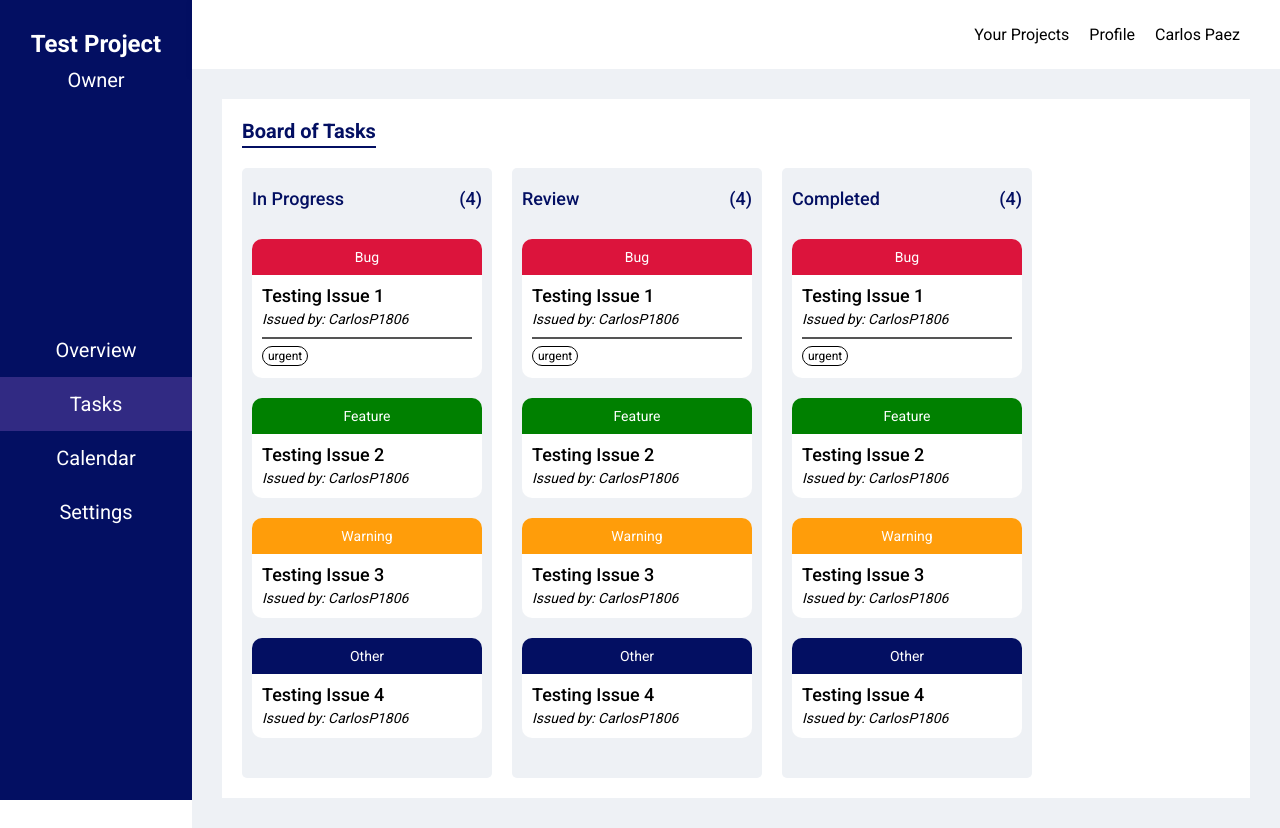
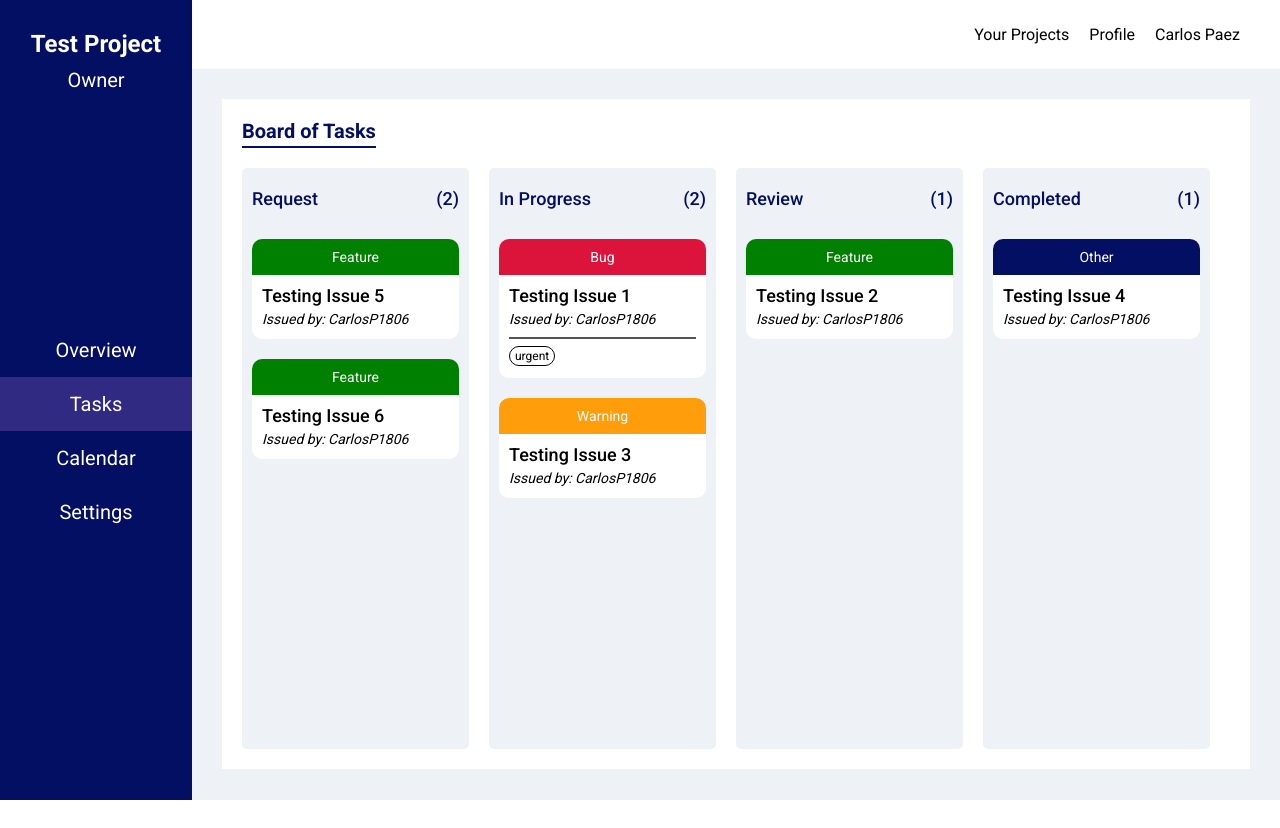
Before and after one commit to CarlosP1806/project-manager-app, a React (Create React App) app in the folder client/: page / in a window 1280 px wide. After the commit the page ends 800 px from the top, so only its background shows below. Built offline with nearby package versions, Linux system fonts and the light colour scheme.

Commit message:
Filter cards by status column

```diff
--- a/client/src/components/TaskColumn.css
+++ b/client/src/components/TaskColumn.css
@@ -9,6 +9,7 @@
 .task-column__header {
     display: flex;
     margin-bottom: 3rem;
+    text-transform: capitalize;
     align-items: center;
     justify-content: space-between;
 }
--- a/client/src/components/TasksColumn.js
+++ b/client/src/components/TasksColumn.js
@@ -6,15 +6,18 @@ function TasksColumn({
   columnTitle,
   cards
 }) {
+
+  const columnCards = cards.filter(card => card.status === columnTitle);
+
   return (
     <>
       <section className="task-column">
         <header className="task-column__header">
           <h2 className="task-column__title">{columnTitle}</h2>
-          <span className="task-column__counter">({cards.length})</span>
+          <span className="task-column__counter">({columnCards.length})</span>
         </header>
         <div className="task-column__cards">
-          {cards.map(card => (
+          {columnCards.map(card => (
             <TaskCard
               key={card.id}
               id={card.id}
--- a/client/src/pages/ProjectTasks.js
+++ b/client/src/pages/ProjectTasks.js
@@ -11,6 +11,7 @@ function ProjectTasks() {
       id: "0001",
       category: "bug",
       title: "Testing Issue 1",
+      status: "in progress",
       postedBy: "CarlosP1806",
       labels: ["urgent"]
     },
@@ -18,18 +19,35 @@ function ProjectTasks() {
       id: "0002",
       category: "feature",
       title: "Testing Issue 2",
+      status: "review",
       postedBy: "CarlosP1806"
     },
     {
       id: "0003",
       category: "warning",
       title: "Testing Issue 3",
+      status: "in progress",
       postedBy: "CarlosP1806"
     },
     {
       id: "0004",
       category: "other",
       title: "Testing Issue 4",
+      status: "completed",
+      postedBy: "CarlosP1806"
+    },
+    {
+      id: "0005",
+      category: "feature",
+      title: "Testing Issue 5",
+      status: "request",
+      postedBy: "CarlosP1806"
+    },
+    {
+      id: "0006",
+      category: "feature",
+      title: "Testing Issue 6",
+      status: "request",
       postedBy: "CarlosP1806"
     },
   ];
@@ -41,9 +59,10 @@ function ProjectTasks() {
           <h1 className="section__title">Board of Tasks</h1>
         </header>
         <div className="tasks__column-container">
-          <TasksColumn columnTitle="In Progress" cards={cards} />
-          <TasksColumn columnTitle="Review" cards={cards} />
-          <TasksColumn columnTitle="Completed" cards={cards} />
+          <TasksColumn columnTitle="request" cards={cards} />
+          <TasksColumn columnTitle="in progress" cards={cards} />
+          <TasksColumn columnTitle="review" cards={cards} />
+          <TasksColumn columnTitle="completed" cards={cards} />
         </div>
       </section>
     </>
```
